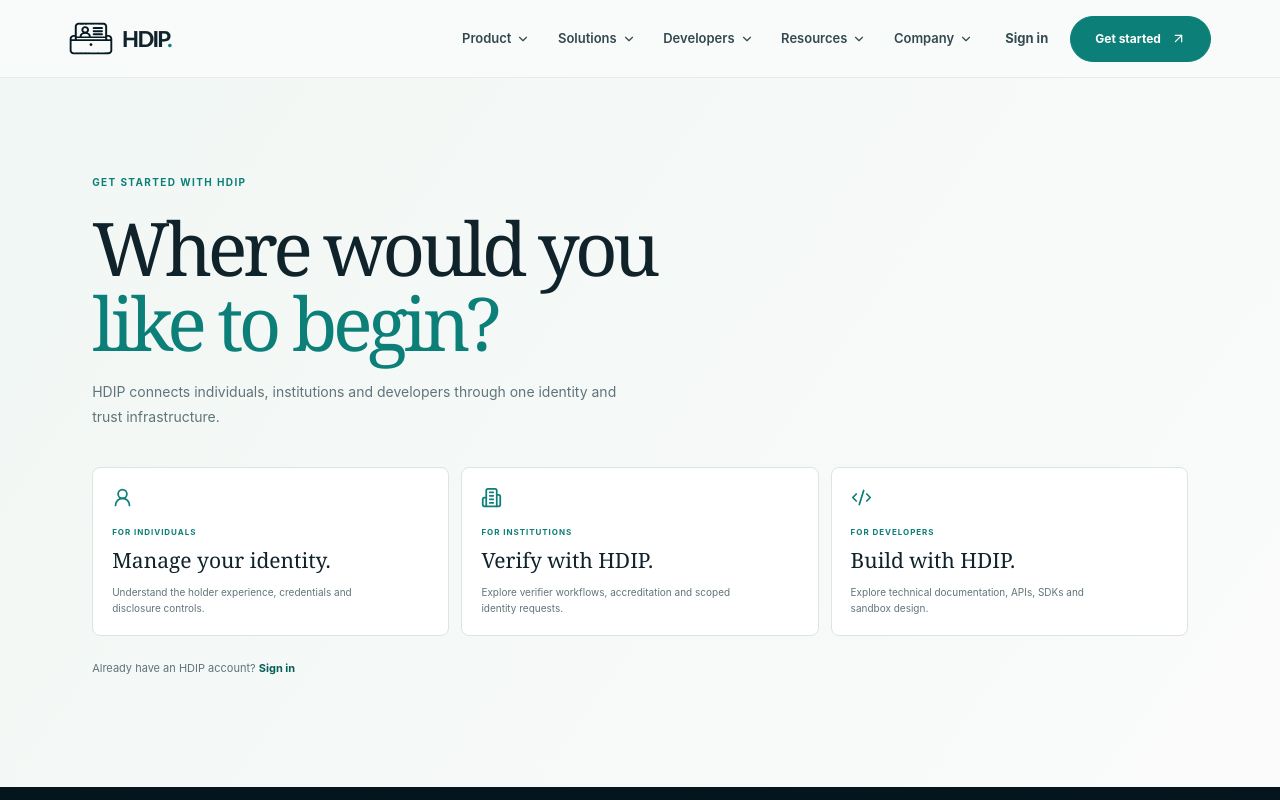
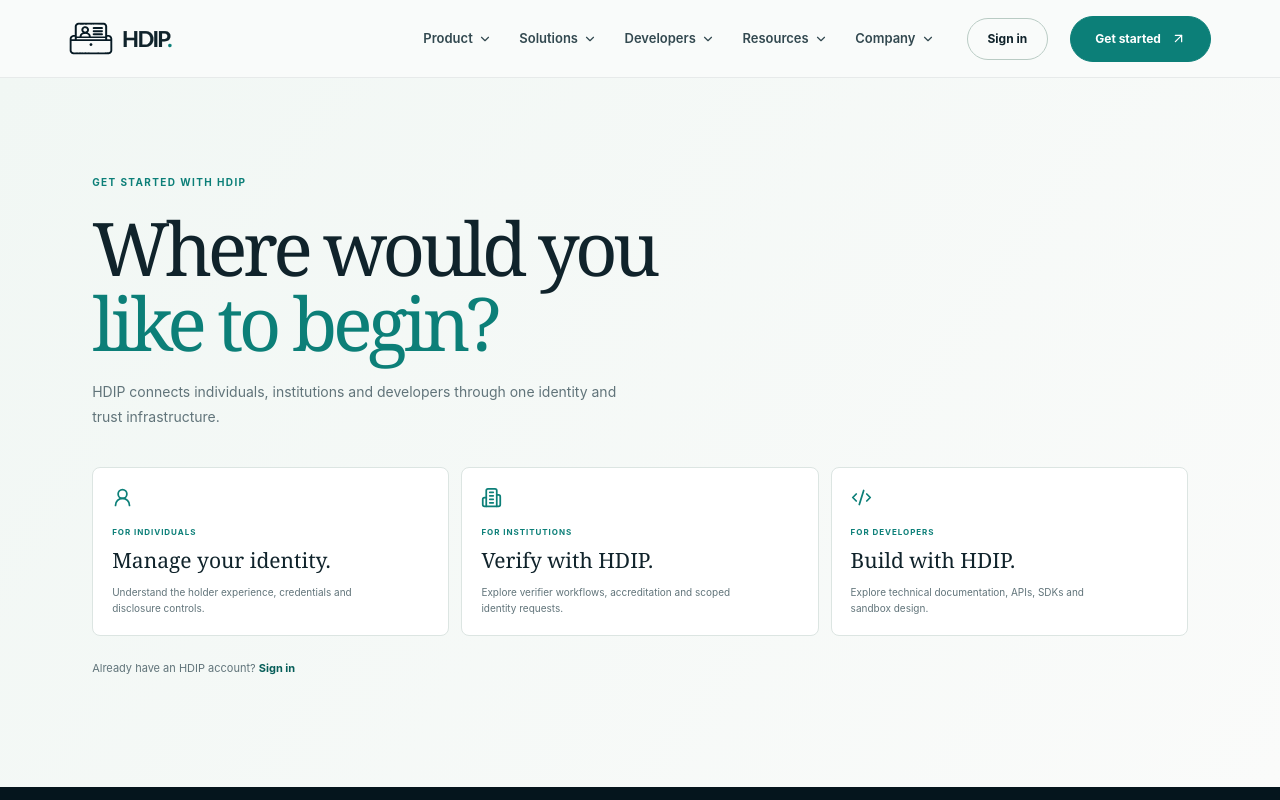
Before and after one commit to Emiloart/hdipassport, a Next.js app: page /get-started in a window 1280 px wide. Shown: the top 800 px of the page. Built offline with nearby package versions, Linux system fonts and the light colour scheme.

Commit message:
Style header sign-in as a pill action button

```diff
--- a/src/app/globals.css
+++ b/src/app/globals.css
@@ -670,3 +670,14 @@ button.button,
 @media(max-width:600px){
  .text-link,.mega-all{min-height:44px;padding-left:21px;padding-right:21px}
 }
+
+
+/* Header sign-in is an action, not a navigation text link. */
+.sign-in{
+ display:inline-flex;align-items:center;justify-content:center;
+ min-height:42px;padding:0 20px;border:1px solid #b9cbc4;
+ border-radius:999px;background:transparent;color:var(--ink);
+ font-size:12px;font-weight:700;transition:background .2s,border-color .2s,transform .2s;
+}
+.sign-in:hover{transform:translateY(-1px);border-color:var(--teal);background:#edf6f2}
+@media(max-width:850px){.sign-in{min-height:38px;padding:0 16px}}
```
